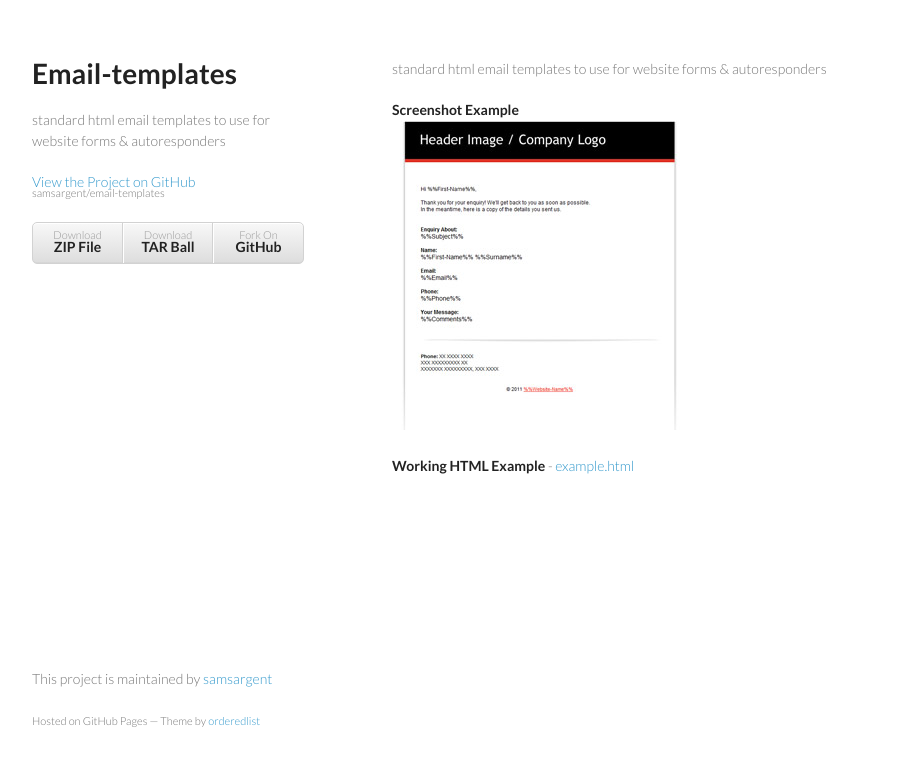
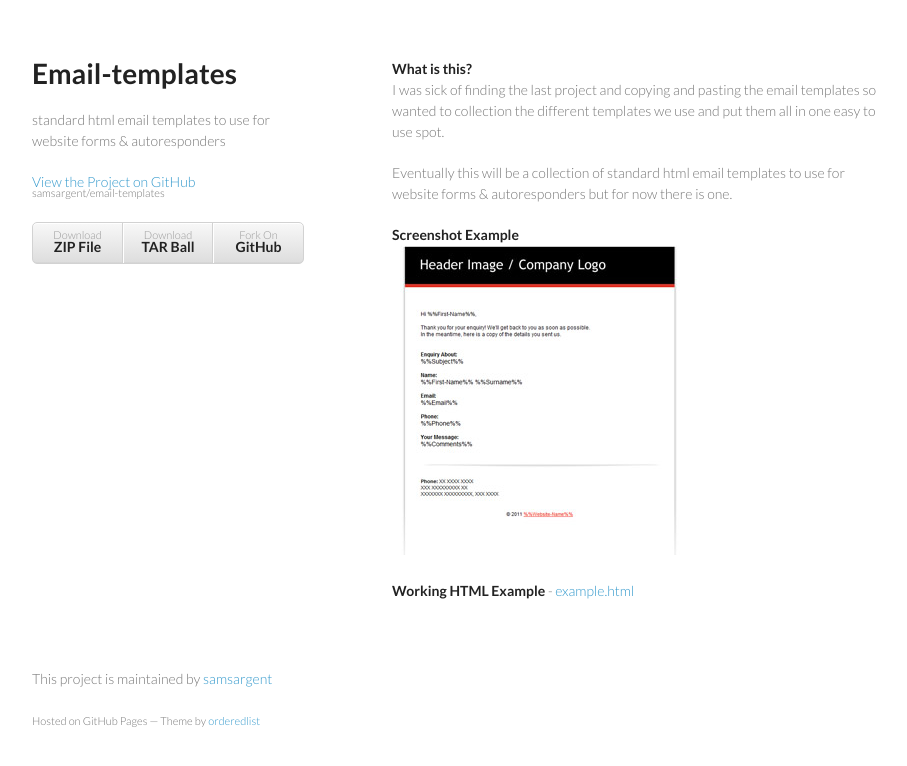
Before and after one commit to samsargent/email-templates, a plain HTML site: page index.html in a window 1280 px wide. Shown: the whole page, without its empty margins (178-1085 px from the left). Drawn offline with Linux system fonts and the light colour scheme.

Commit message:
updated index

```diff
--- a/index.html
+++ b/index.html
@@ -25,7 +25,10 @@
         </ul>
       </header>
       <section>
-        <p>standard html email templates to use for website forms &amp; autoresponders</p>
+      <p><strong>What is this?</strong><br/>
+      I was sick of finding the last project and copying and pasting the email templates so wanted to collection the different templates we use and put them all in one easy to use spot.
+      </p>
+        <p>Eventually this will be a collection of standard html email templates to use for website forms &amp; autoresponders but for now there is one. </p>
         <p><strong>Screenshot Example</strong><br/>
         <img src="images/screenshot.jpg"/>
         </p>
```
